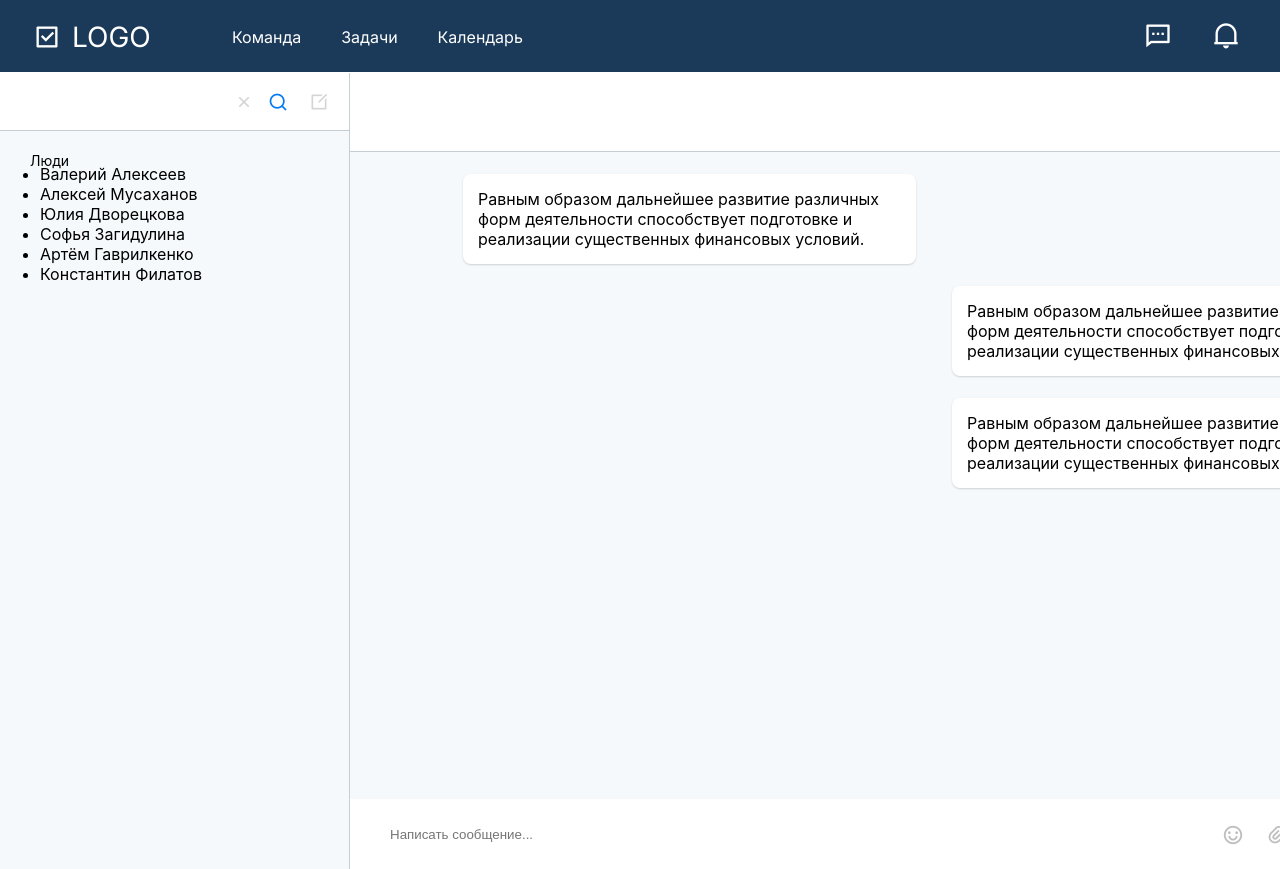
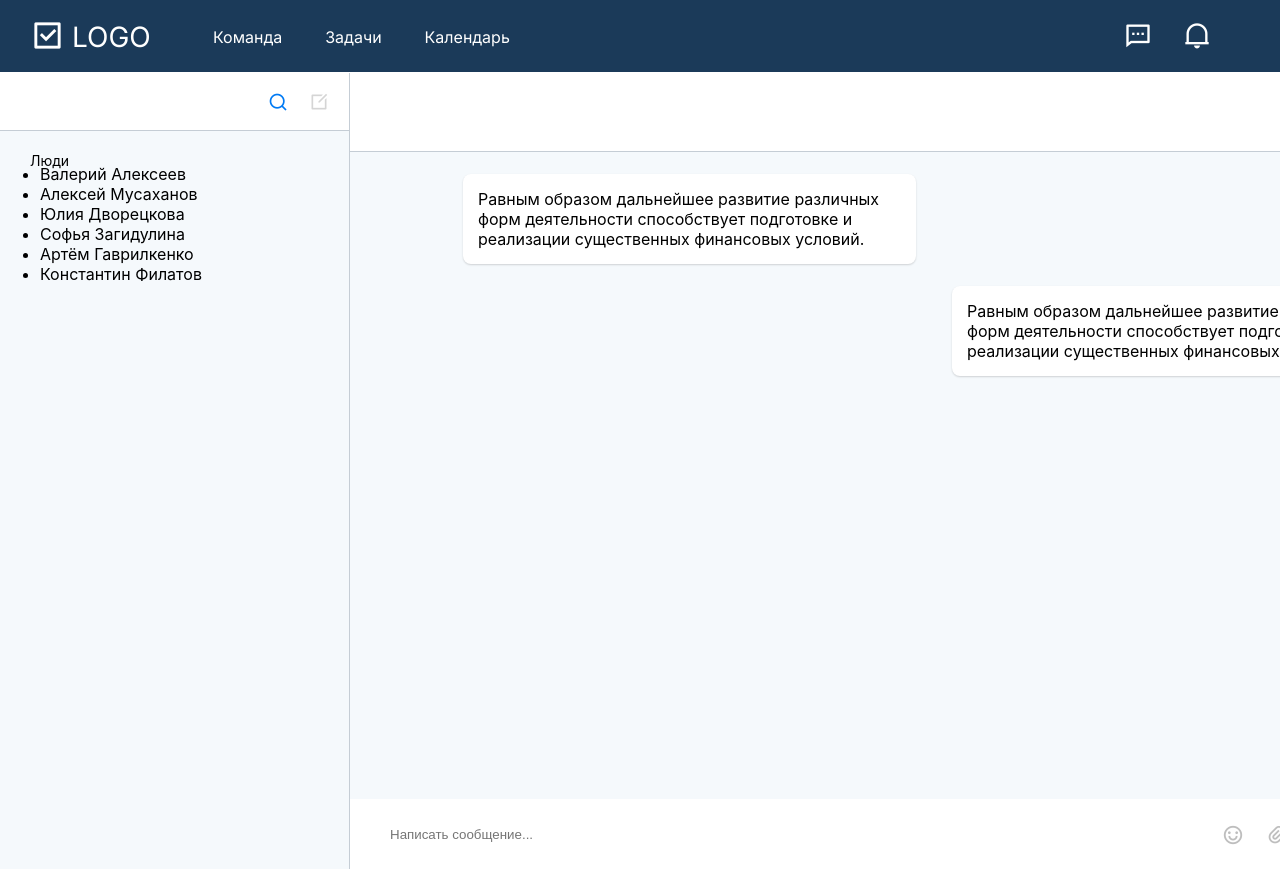
Before and after one commit to vladosxxx/react-chat, a React (Create React App) app: page / in a window 1280 px wide. Shown: the top 869 px of the page. Built offline with nearby package versions, Linux system fonts and the light colour scheme.

Commit message:
all algorithm are done

```diff
--- a/src/components/ChatComponent.js
+++ b/src/components/ChatComponent.js
@@ -18,17 +18,16 @@ function ChatComponent() {
                 time: new Date('2021-01-14T04:24:00'),
                 likes: 1,
                 text: "Равным образом дальнейшее развитие различных форм деятельности способствует подготовке и реализации существенных финансовых условий."
-            },
-            {
-                sender: "Me",
-                time: new Date('2021-01-14T04:24:00'),
-                likes: 1,
-                text: "Равным образом дальнейшее развитие различных форм деятельности способствует подготовке и реализации существенных финансовых условий."
             }
         ]
     )
+
     function addMess(textPush)
     {
+        if(textPush.trim() === '')
+        {
+            return
+        }
         setMesseges([
             ...getMesseges,
             {
@@ -38,6 +37,10 @@ function ChatComponent() {
                 text: textPush
         }]);
         setText("")
+    }
+    function submit (e){
+        e.preventDefault()
+        addMess(getText)
     }
     return (
         <div className="chat">
@@ -57,13 +60,13 @@ function ChatComponent() {
                 </ul>
             </div>
             <div className="chat-input">
-                <form>
+                <form onSubmit={(event) => submit(event)}>
                 <input placeholder="Написать сообщение..." value={getText} onChange={e => setText(e.target.value)}/>
                 <div className="button" type='button' onClick={() => addMess(getText)}>
                         <p>Отправить</p>
                 </div>
-                <i class="ri-emotion-happy-line"></i>
-                <i class="ri-attachment-2"></i>
+                <i className="ri-emotion-happy-line" />
+                <i className="ri-attachment-2" />
                 </form>
             </div>
         </div>
--- a/src/components/PeopleComponent.js
+++ b/src/components/PeopleComponent.js
@@ -1,10 +1,9 @@
-import { useState } from 'react';
+import { useState, useEffect } from 'react';
+
 import '../style/App.scss';
 import '../style/remixicon/remixicon.css'
 
-function PeopleComponent() {
-    const [getPeople] = useState(
-        [
+const people = [
     "Валерий Алексеев",
     "Алексей Мусаханов",
     "Юлия Дворецкова",
@@ -12,21 +11,38 @@ function PeopleComponent() {
     "Артём Гаврилкенко",
     "Константин Филатов"
 ]
-    )
+
+function PeopleComponent() {
+    const [searchTerm, setSearchTerm] = useState("");
+    const [searchResults, setSearchResults] = useState([]);
+    const handleChange = e => {
+        setSearchTerm(e.target.value);
+    };
+    useEffect(() => {
+        const results = people.filter(person =>
+            person.toLowerCase().includes(searchTerm.toLowerCase())
+        );
+        setSearchResults(results);
+    }, [searchTerm]);
     return (
         <div className="people">
             <div className="search">
                 <form className="form-wrapper cf">
-                    <input className="input-search" type="text"/>
-                    <i className="ri-close-line del" />
-                    <i className="ri-search-line" type="submit"/>
-                    <i class="ri-edit-box-line" />
+                    <input
+                        className="input-search"
+                        type="text"
+                        value={searchTerm}
+                        onChange={handleChange}
+                        />
+                    {searchTerm === "" ? <i className="ri-close-line del" style={{display: "none"}}/> : <i className="ri-close-line del" onClick={() => setSearchTerm("")}/>}
+                    <i className="ri-search-line" type="button"/>
+                    <i className="ri-edit-box-line" />
                 </form>
             </div>
             <div className="all-people">
                 <p>Люди</p>
                 <ul>
-                {getPeople.map((man) =>
+                    {searchResults.map((man) =>
                         <li key={man}>{man}</li>
                     )}
                 </ul>
--- a/src/style/App.scss
+++ b/src/style/App.scss
@@ -9,10 +9,10 @@
     .ri-checkbox-line {
         display: block;
         position: absolute;
-        font-size: 28px;
+        font-size: 35px;
         color: #FFFFFF;
-        top: 23px;
-        left: 33px;
+        top: 18px;
+        left: 30px;
     }
     .logo {
         text-decoration: none;
@@ -33,7 +33,7 @@
         display: block;
         position: absolute;
         top: 27px;
-        left: 212px;
+        left: 193px;
         width: 71px;
         height: 20px;
         text-align: left;
@@ -47,26 +47,22 @@
         li {
             display: inline;
             font-size: 16px;
-            margin: 0 20px 0 20px;
+            margin: 0 23px 0 20px;
         }
     }
     .second-ul {
-        //display: block;
-        //position: absolute;
-        font: normal normal 16px/20px Inter;
+        display: block;
+        position: absolute;
+        //font: normal normal 20px Inter;
+        font-size: 12px;
         top: 25px;
-        left: 1124px;
+        left: 1104px;
         width: 26px;
         height: 25px;
         li {
             display: inline;
+            margin: 0 11px 0 20px;
             font-size: 28px;
-            //margin: 0 20px 0 20px;
-            //.i{
-            //
-            //  font-size: 28px !important;
-            //
-            //}
         }
     }
 }
@@ -103,7 +99,7 @@
         .del {
             display: block;
             position: relative;
-            bottom: 1px;
+            bottom: 3px;
             left: 234px;
             width: 12px;
             height: 12px;
```
Also changed, not shown: 1 other file (tests, documents, lock files or other folders). Lines whose indentation alone changed are shown as unchanged.
